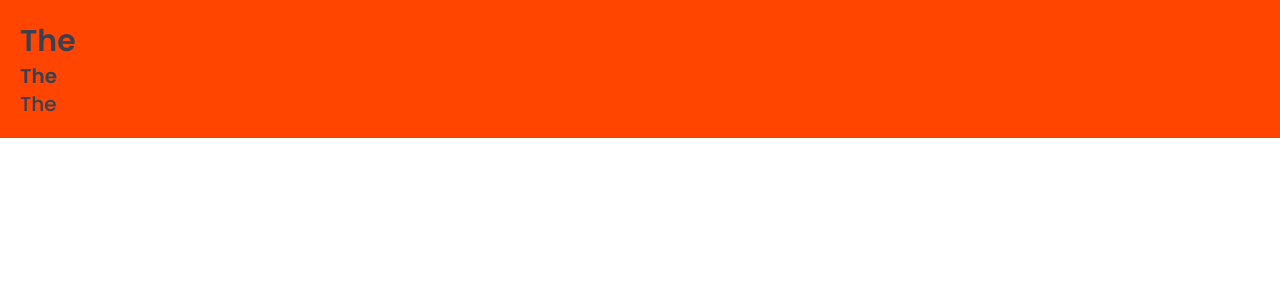
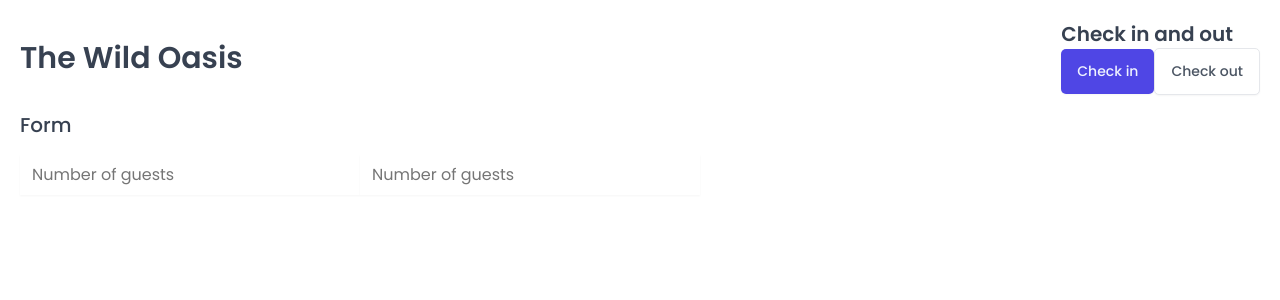
Before and after one commit to cortalo/the-wild-oasis, a React (Vite) app: page / in a window 1280 px wide. Shown: the top 300 px of the page. Built offline with nearby package versions, Linux system fonts and the light colour scheme; a web font is replaced by a local one.

Commit message:
building more reusable styled components

```diff
--- a/src/App.jsx
+++ b/src/App.jsx
@@ -1,9 +1,12 @@
 import styled from "styled-components";
 import GlobalStyles from "./styles/GlobalStyles";
 import Heading from "./ui/Heading";
+import Row from "./ui/Row";
+import Button from "./ui/Button";
+import Input from "./ui/Input";
 
 const StyledApp = styled.main`
-  background-color: orangered;
+  /* background-color: orangered; */
   padding: 20px;
 `;
 
@@ -12,9 +15,27 @@
     <>
       <GlobalStyles />
       <StyledApp>
-        <Heading as="h1">The</Heading>
-        <Heading as="h2">The</Heading>
-        <Heading as="h3">The</Heading>
+        <Row>
+          <Row type="horizontal">
+            <Heading as="h1">The Wild Oasis</Heading>
+
+            <div>
+              <Heading as="h2">Check in and out</Heading>
+              <Button>Check in</Button>
+              <Button variations="secondary" size="medium">
+                Check out
+              </Button>
+            </div>
+          </Row>
+
+          <Row>
+            <Heading as="h3">Form</Heading>
+            <form>
+              <Input type="number" placeholder="Number of guests"></Input>
+              <Input type="number" placeholder="Number of guests"></Input>
+            </form>
+          </Row>
+        </Row>
       </StyledApp>
     </>
   );
--- a/src/ui/Button.jsx
+++ b/src/ui/Button.jsx
@@ -49,19 +49,17 @@
 };
 
 const Button = styled.button`
-  font-size: 1.4rem;
-  padding: 1.2rem 1.6rem;
-  font-weight: 500;
   border: none;
-  border-radius: var(--border-radium-sm);
-  background-color: var(--color-brand-600);
-  color: var(--color-brand-50);
+  border-radius: var(--border-radius-sm);
   box-shadow: var(--shadow-sm);
-  cursor: pointer;
 
-  &:hover {
-    background-color: var(--color-brand-700);
-  }
+  ${(props) => sizes[props.size]}
+  ${(props) => variations[props.variations]}
 `;
 
+Button.defaultProps = {
+  variations: "primary",
+  size: "medium",
+};
+
 export default Button;
--- /dev/null
+++ b/src/ui/Row.jsx
@@ -0,0 +1,25 @@
+import styled, { css } from "styled-components";
+
+const Row = styled.div`
+  display: flex;
+
+  ${(props) =>
+    props.type === "horizontal" &&
+    css`
+      justify-content: space-between;
+      align-items: center;
+    `}
+
+  ${(props) =>
+    props.type === "vertical" &&
+    css`
+      flex-direction: column;
+      gap: 1.6rem;
+    `}
+`;
+
+Row.defaultProps = {
+  type: "vertical",
+};
+
+export default Row;
```
